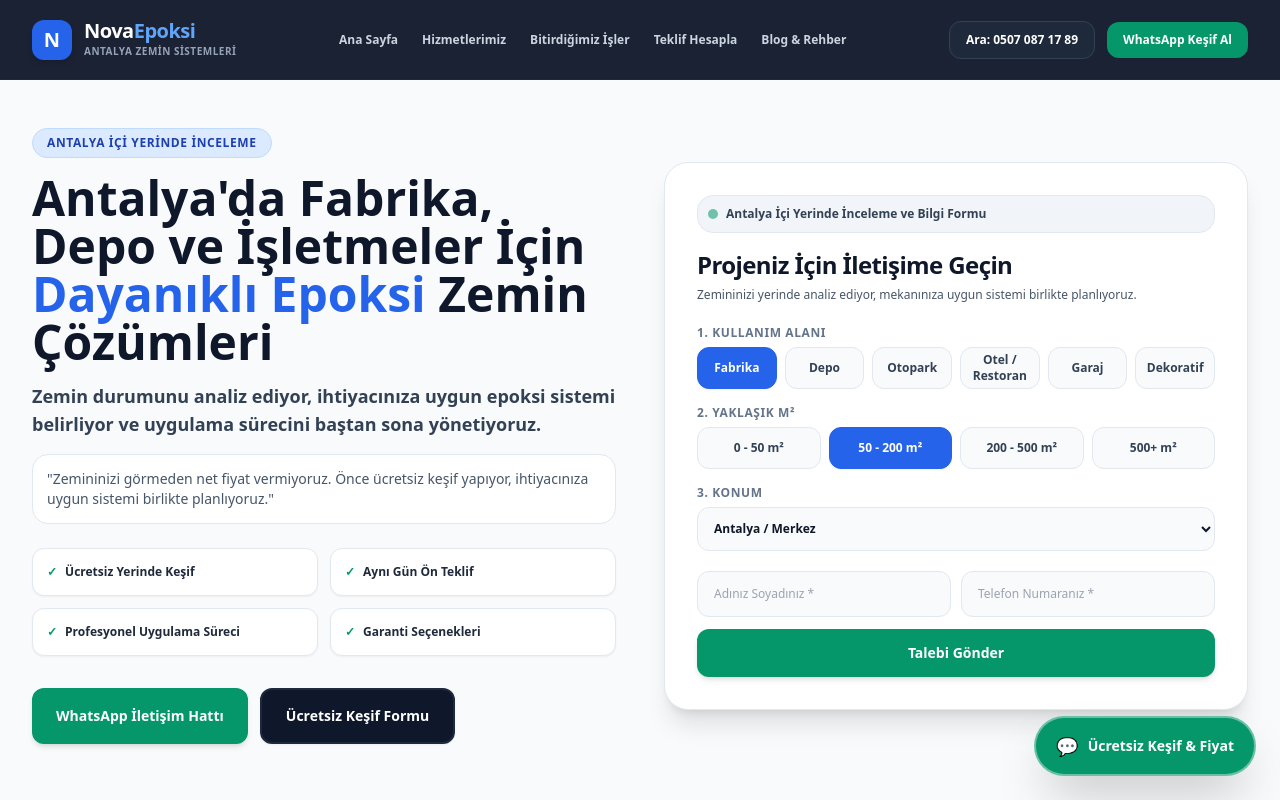
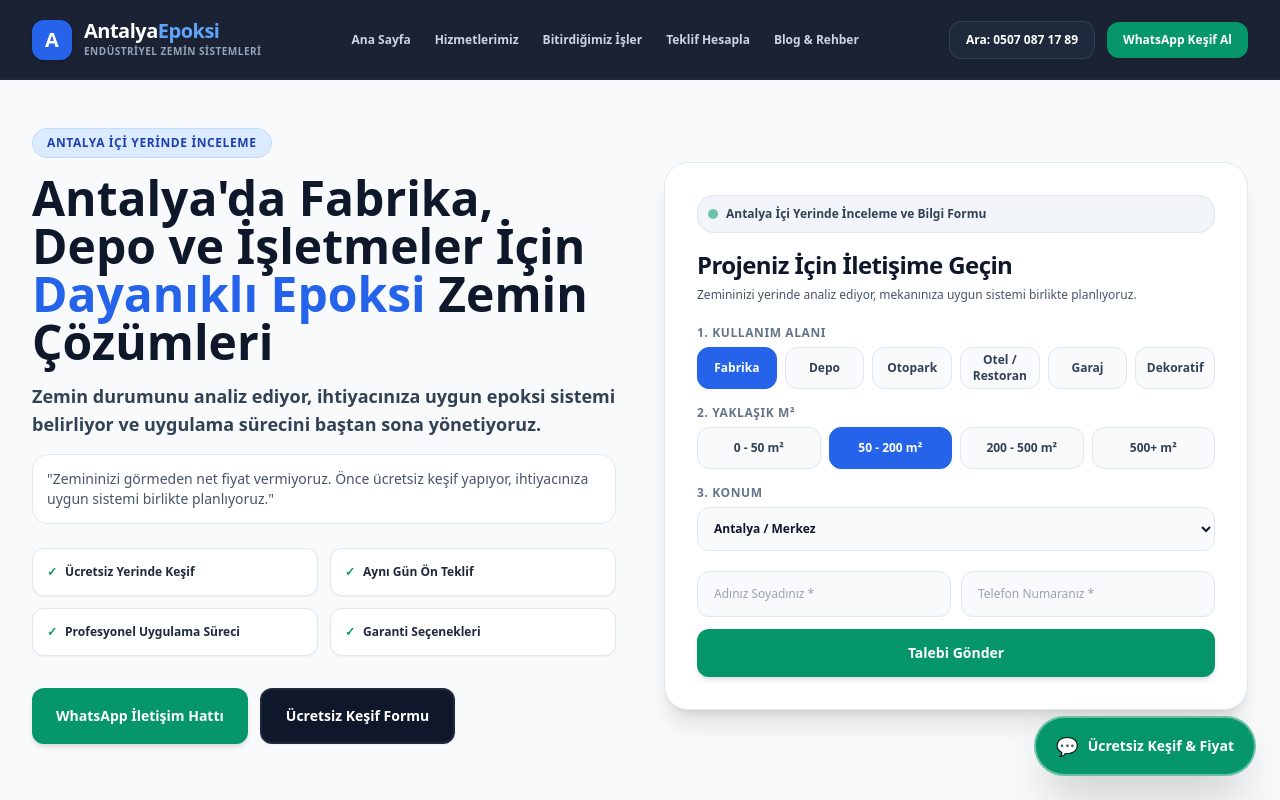
Before and after one commit to novadigital-official/nova-epoksi, a Next.js app: page / in a window 1280 px wide. Shown: the top 800 px of the page. Built offline with nearby package versions, Linux system fonts and the light colour scheme.

Commit message:
refactor: rename branding to Antalya Epoksi Zemin matching domain

```diff
--- a/components/Navbar.tsx
+++ b/components/Navbar.tsx
@@ -15,14 +15,14 @@ export default function Navbar() {
         {/* LOGO */}
         <a href="/" className="flex items-center gap-3 group">
           <div className="w-10 h-10 bg-blue-600 text-white font-black rounded-xl flex items-center justify-center text-xl shadow-md group-hover:bg-blue-500 transition-colors">
-            N
+            A
           </div>
           <div>
             <span className="font-extrabold text-xl text-white block leading-none tracking-tight">
-              Nova<span className="text-blue-400">Epoksi</span>
+              Antalya<span className="text-blue-400">Epoksi</span>
             </span>
             <span className="text-[10px] text-slate-400 font-bold uppercase tracking-wider block mt-0.5">
-              Antalya Zemin Sistemleri
+              Endüstriyel Zemin Sistemleri
             </span>
           </div>
         </a>
```
